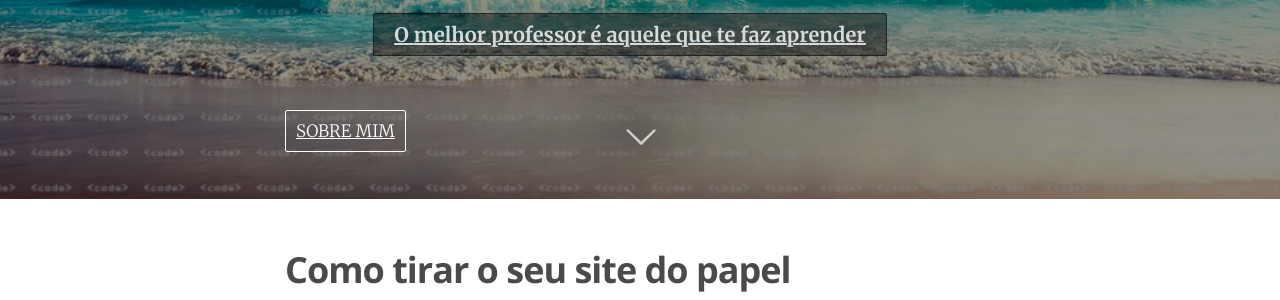
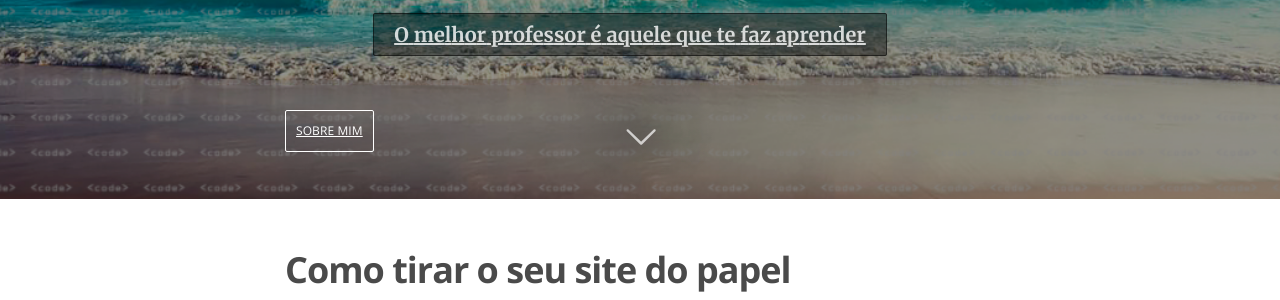
Before and after one commit to EnVolte/envolte.github.io, a Jekyll site: the page built from index.html, in a window 1280 px wide. Shown: the part 176-476 px from the top of the page. Built offline with Jekyll 4.4.1, drawn with Linux system fonts in a browser that asks for light colours; the list of posts is cut into pages by our own code.

Commit message:
Update index.html

```diff
--- a/index.html
+++ b/index.html
@@ -24,7 +24,7 @@
             <h2 class="page-description"><br><br>
                 {% if page.about %}
                 <div>
-            <a style='z-index: 999; left: 0; position: absolute; overflow: hidden;' href='{{ site.baseurl }}{{ page.about }}'>Sobre mim</a>
+            <a style='z-index: 999; left: 0; position: absolute; overflow: hidden; font-family: Open Sans; font-size: 1.2rem;' href='{{ site.baseurl }}{{ page.about }}'>Sobre mim</a>
                 </div> {% endif %}
             </h2>
 
```
